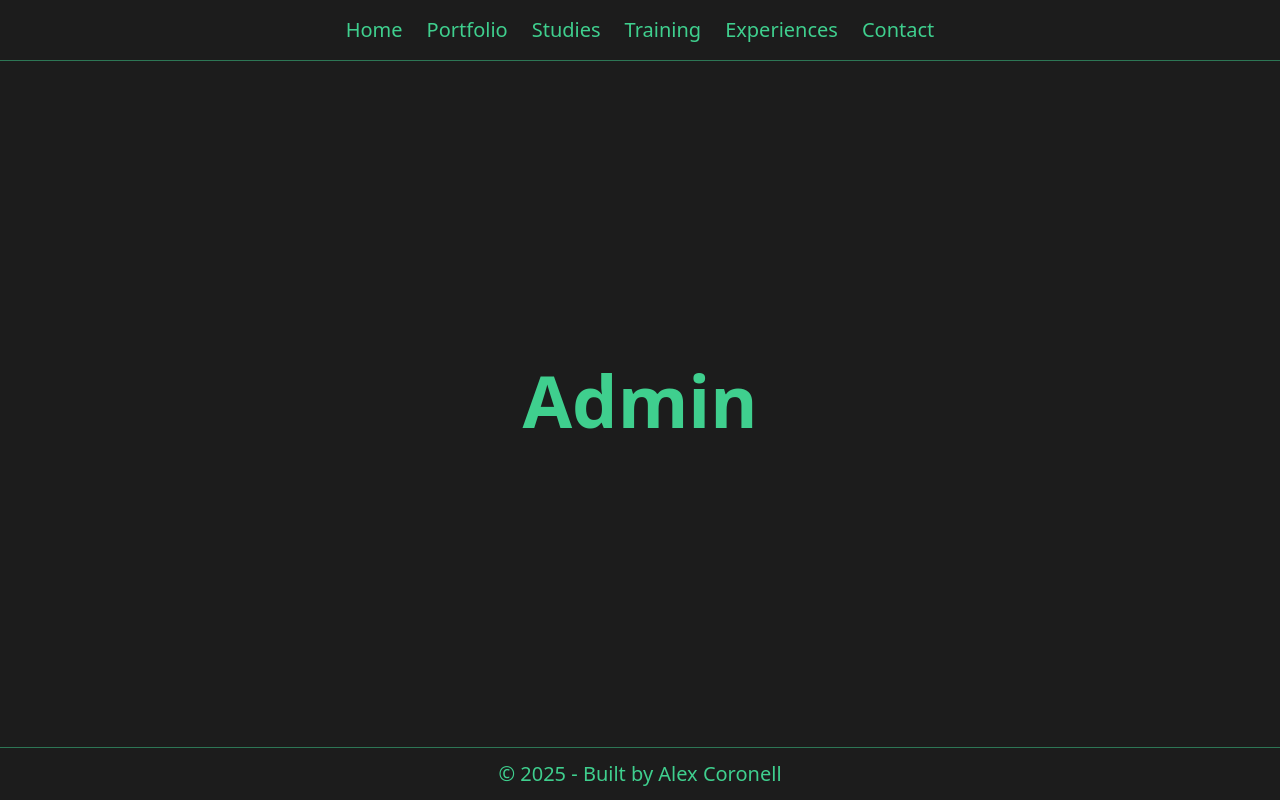
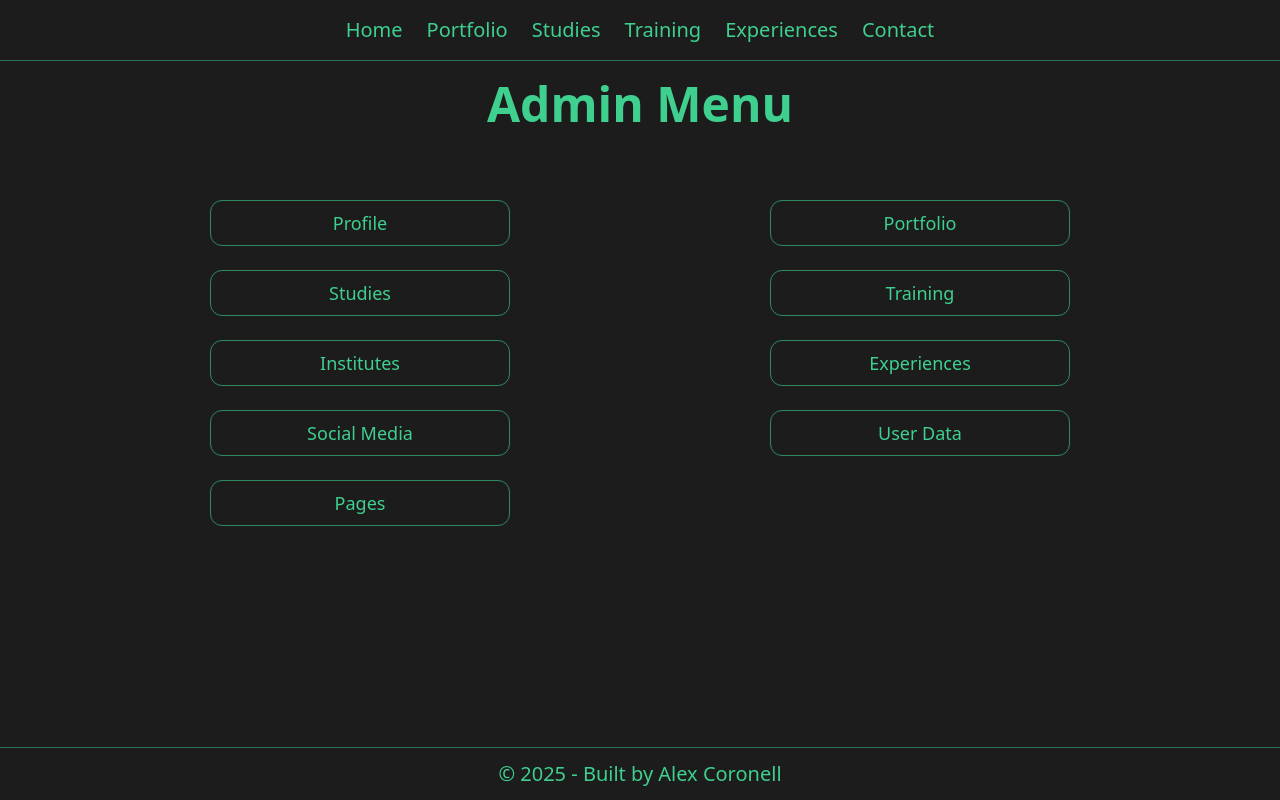
Before and after one commit to alexcoronell/cms-curriculum-sveltekit-supabase, a SvelteKit app: page /admin in a window 1280 px wide. Built offline with nearby package versions, Linux system fonts and the light colour scheme.

Commit message:
AdminMenu page completed

```diff
--- a/src/app.css
+++ b/src/app.css
@@ -127,11 +127,15 @@ textarea.form-control:focus button {
 
 /***************************** Button Styles *****************************/
 .btn {
-	@apply rounded-xl border px-8 py-2 text-lg hover:text-background;
+	@apply rounded-xl border px-8 py-2 text-lg;
 }
 
 .btn-primary {
-	@apply border-primary text-primary hover:bg-primary;
+	@apply border-primary text-primary hover:bg-primary hover:text-background;
+}
+
+.btn-secondary {
+	@apply border-primary/60 text-primary hover:border-primary;
 }
 
 /***************************** Special Styles *****************************/
--- /dev/null
+++ b/src/lib/components/shared/AdminPagesLayout.svelte
@@ -0,0 +1,24 @@
+<script lang="ts">
+	export let title: string = '';
+</script>
+
+<main class="AdminPageLayout">
+	<h2 class="AdminPageLayout__title">{title}</h2>
+	<section class="AdminPageLayout__content no-scrollbar">
+		<slot />
+	</section>
+</main>
+
+<style>
+	.AdminPageLayout {
+		@apply flex h-full w-full flex-col items-center gap-y-6;
+	}
+
+	.AdminPageLayout__title {
+		@apply grow-0;
+	}
+
+	.AdminPageLayout__content {
+		@apply h-full w-full grow scroll-ml-96 overflow-y-auto px-1 py-6 sm:px-2 md:px-4;
+	}
+</style>
--- /dev/null
+++ b/src/lib/core/data/admin-menu.data.ts
@@ -0,0 +1,42 @@
+import type { Menu } from '$interfaces/Menu';
+
+const baseUrl = '/admin';
+
+export const adminMenu: Menu[] = [
+	{
+		title: 'Profile',
+		url: `${baseUrl}/profile`
+	},
+    {
+		title: 'Portfolio',
+		url: `${baseUrl}/portfolio`
+	},
+	{
+		title: 'Studies',
+		url: `${baseUrl}/studies`
+	},
+	{
+		title: 'Training',
+		url: `${baseUrl}/trainings`
+	},
+	{
+		title: 'Institutes',
+		url: `${baseUrl}/institutes`
+	},
+	{
+		title: 'Experiences',
+		url: `${baseUrl}/experiences`
+	},
+	{
+		title: 'Social Media',
+		url: `${baseUrl}/social-media`
+	},
+	{
+		title: 'User Data',
+		url: `${baseUrl}/user-data`
+	},
+	{
+		title: 'Pages',
+		url: `${baseUrl}/pages`
+	}
+];
--- a/src/lib/core/data/menu.data.ts
+++ b/src/lib/core/data/menu.data.ts
@@ -1,4 +1,4 @@
-import type { Menu } from '../interfaces/Menu';
+import type { Menu } from "$interfaces/Menu";
 
 export const menu: Menu[] = [
 	{
--- a/src/routes/admin/+page.svelte
+++ b/src/routes/admin/+page.svelte
@@ -1,5 +1,24 @@
-<section class="Admin">
-    <div class="Admin__container">
-        <h1>Admin</h1>
-    </div>
-</section>
+<script>
+    import AdminPagesLayout from "$components/shared/AdminPagesLayout.svelte";
+    import { adminMenu } from "$data/admin-menu.data";
+</script>
+
+<AdminPagesLayout title="Admin Menu">
+    <ul class="AdminMenu">
+        {#each adminMenu as item}
+            <li>
+                <a href={item.url}>
+                    <button class="btn btn-secondary w-full min-w-[300px]">
+                        {item.title}
+                    </button>
+                </a>
+            </li>
+        {/each}
+    </ul>
+</AdminPagesLayout>
+
+<style>
+    .AdminMenu {
+        @apply p-6 grid grid-cols-1 items-center justify-items-center gap-y-6 lg:grid-cols-2;
+    }
+</style>
--- /dev/null
+++ b/src/routes/admin/profile/+page.svelte
@@ -0,0 +1,5 @@
+<section class="ProfileAdmin">
+    <div class="ProfileAdmin__container">
+        <h1>Profile Admin</h1>
+    </div>
+</section>
```
